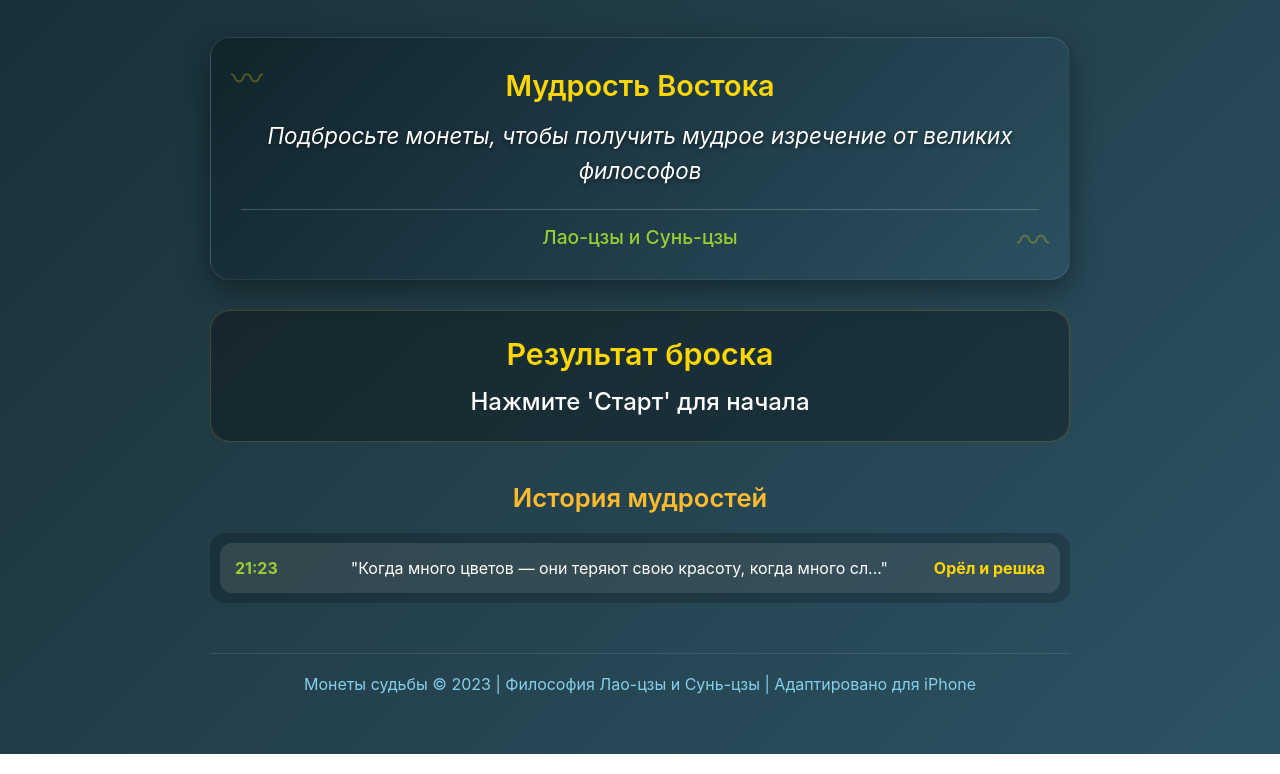
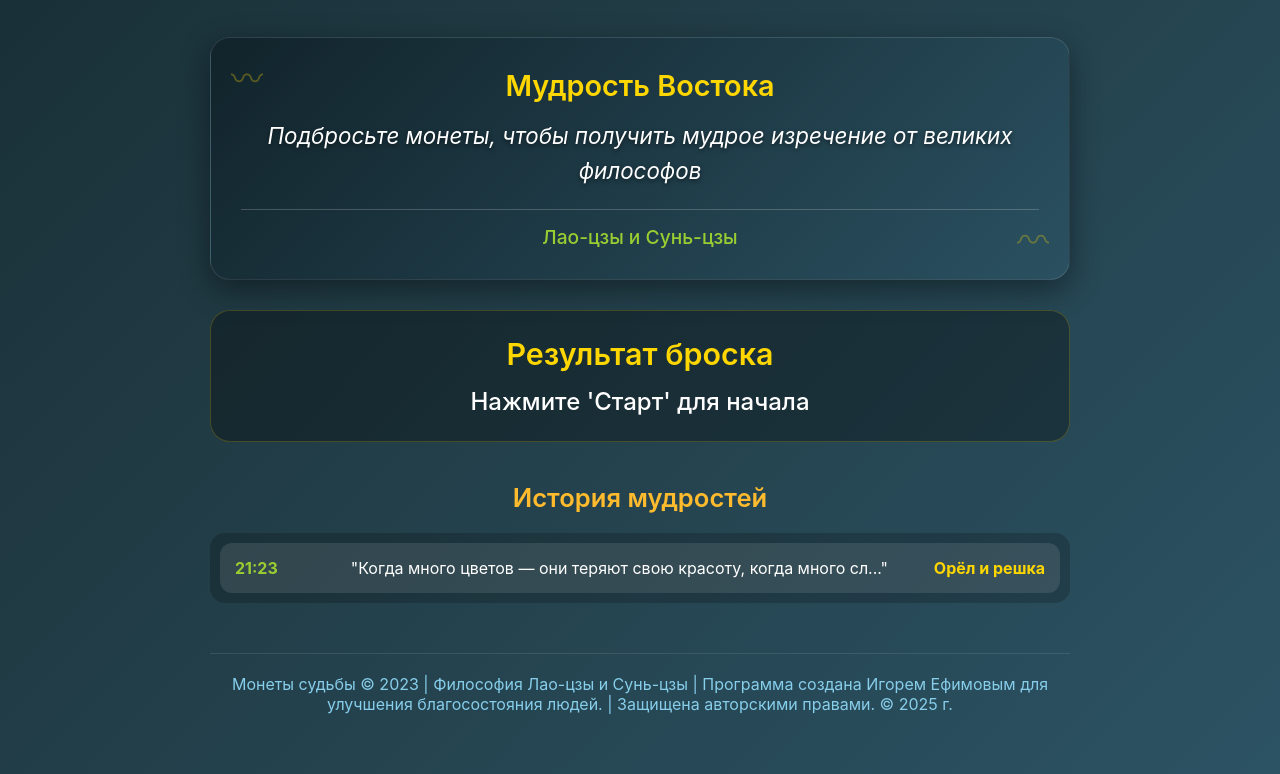
Before and after one commit to IgorEfimof/Coin-1.1, a plain HTML site: page index.html in a window 1280 px wide. Shown: the part 882-1656 px from the top of the page. Drawn offline with Linux system fonts and the light colour scheme.

Commit message:
Update index.html

```diff
--- a/index.html
+++ b/index.html
@@ -670,7 +670,8 @@
         </div>
 
         <footer>
-            <p>Монеты судьбы &copy; 2023 | Философия Лао-цзы и Сунь-цзы | Адаптировано для iPhone</p>
+            <p>Монеты судьбы &copy; 2023 | Философия Лао-цзы и Сунь-цзы | Программа создана Игорем Ефимовым для улучшения благосостояния людей.
+| Защищена авторскими правами. © 2025 г.</p>
         </footer>
     </div>
 
```
